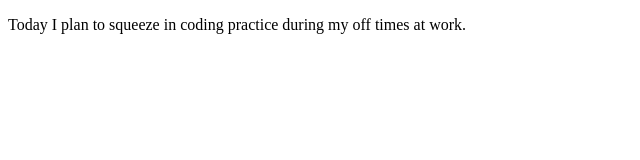
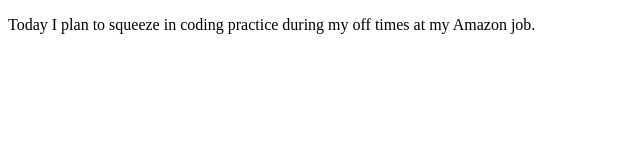
Before and after one commit to jtabb1/2021-08-20-Daily-Coding-Journal, a plain HTML site: page index.html in a window 1280 px wide. Shown: the full height of the page, 0-640 px from the left. Drawn offline with Linux system fonts and the light colour scheme.

Commit message:
Outline my plans today.

```diff
--- a/index.html
+++ b/index.html
@@ -10,7 +10,7 @@
 
     <p>
       Today I plan to squeeze in coding practice during my off
-      times at work.
+      times at my Amazon job.
     </p>
 
     <script src="script.js"></script>
```
